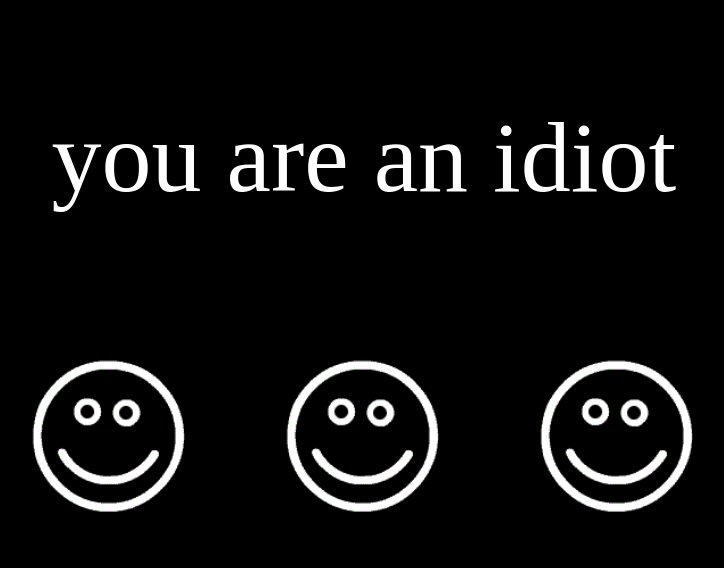
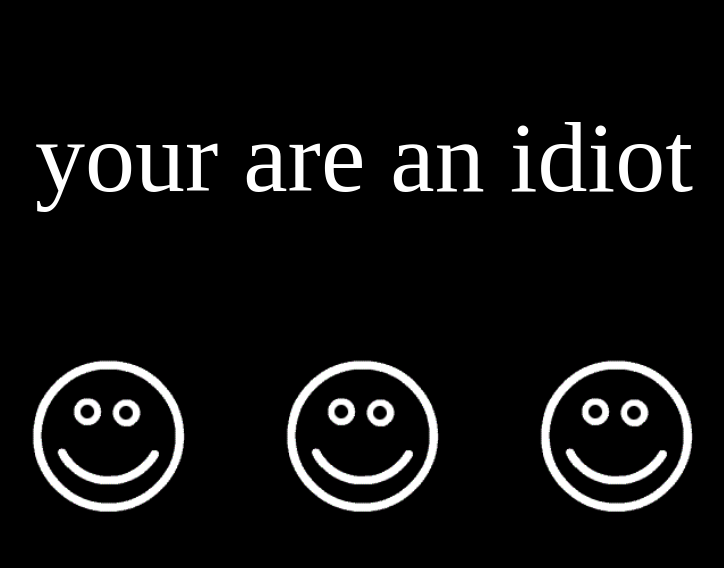
Before and after one commit to Him4269/YourAreIdiot, a plain HTML site: page index.html in a window 1280 px wide. Shown: the whole page, without its empty margins (276-1000 px from the left). Drawn offline with Linux system fonts and the light colour scheme.

Commit message:
Update index.html

```diff
--- a/index.html
+++ b/index.html
@@ -2,7 +2,7 @@
 
 <html>
     <body onkeydown="dblspawn();" onclick="dblspawn();" onload="canRun=1;anim();flipFace();;return true;" leftmargin="0" topmargin="0" marginwidth="0" marginheight="0">
-        <p style="text-align: center;font-size:100px;" id="words">you are an idiot</p>
+        <p style="text-align: center;font-size:100px;" id="words">your are an idiot</p>
         <audio loop src="YouAreAnIdiot.mp3" id="idiot"></audio>
         <div style="text-align: center;">
             <img src="face1.png" width="250" height="250" id="image1">
```
